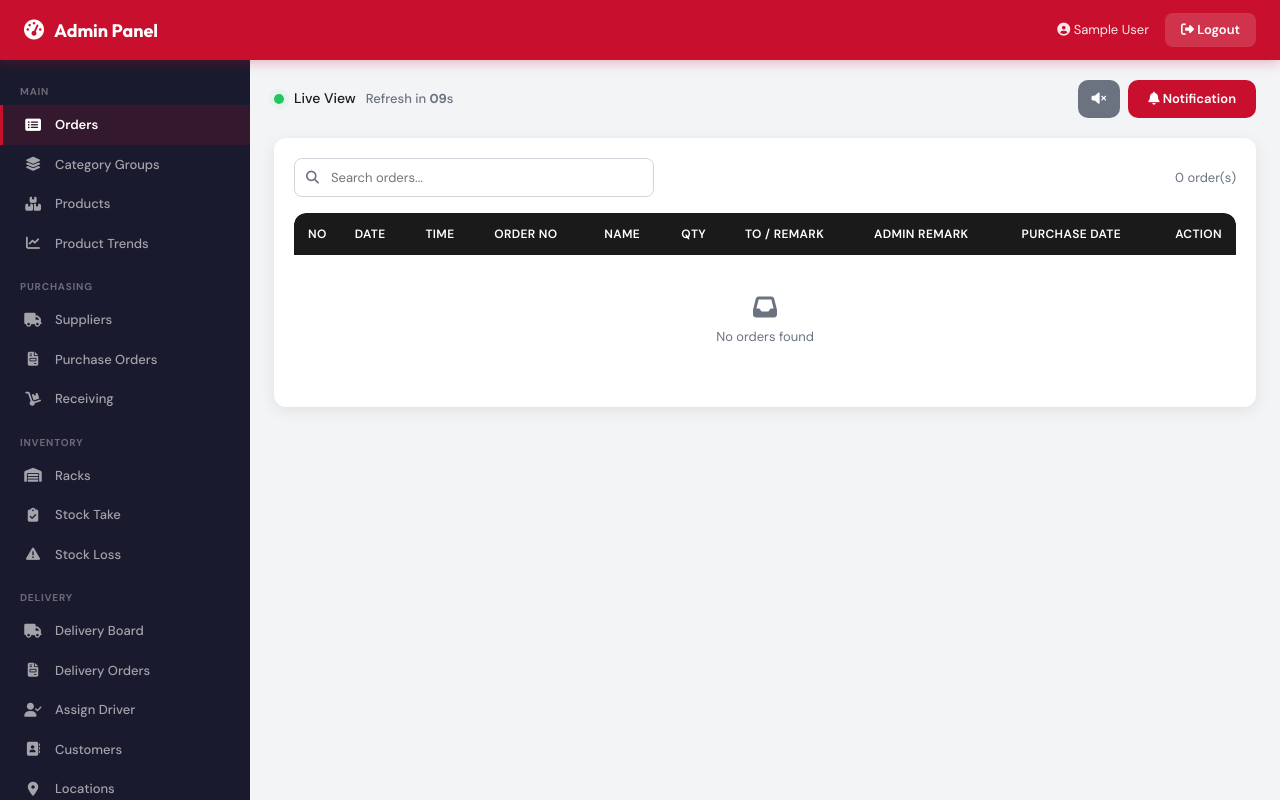
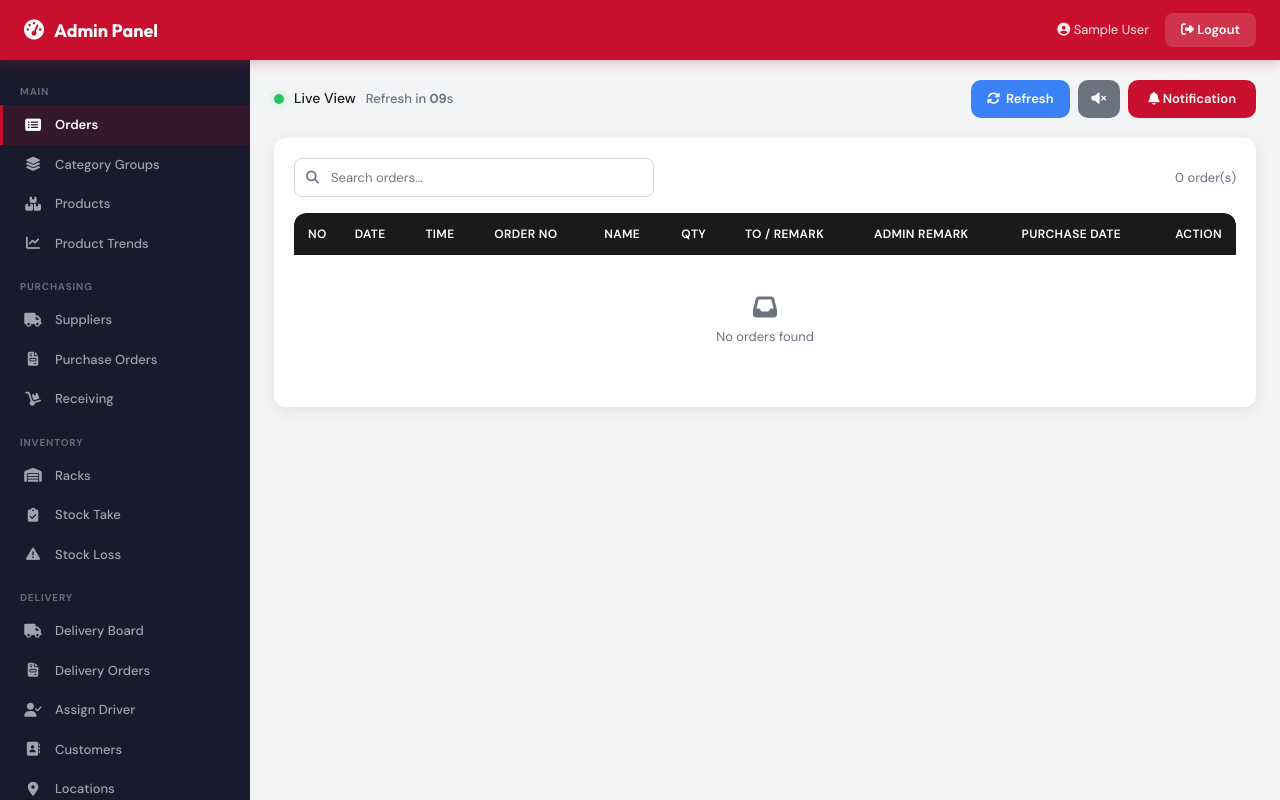
Before and after one commit to Whales-limitless/demo, a PHP site: page /admin/dashboard.php in a window 1280 px wide. Run offline with PHP 8.4, Linux system fonts and the light colour scheme; the visitor is signed in with stand-in values (Sample User, id 1); data that the repository does not hold is empty; some libraries are stand-ins or nearby versions.

Commit message:
Add manual refresh button to admin live orders dashboard
Adds a blue Refresh button with spinning icon animation next to the
sound toggle and notification buttons. Clicking it triggers an
immediate AJAX poll and resets the countdown timer.

https://claude.ai/code/session_01RgjmgMa2Fd1LkH1fn7hhtr

```diff
--- a/admin/dashboard.php
+++ b/admin/dashboard.php
@@ -87,6 +87,15 @@ body { font-family: 'DM Sans', sans-serif; background: var(--bg); color: var(--t
 }
 .countdown-label { color: var(--text-muted); font-size: 13px; }
 .status-right { display: flex; align-items: center; gap: 8px; flex-wrap: wrap; }
+
+.refresh-btn {
+    background: #3b82f6; color: #fff; border: none; padding: 9px 16px; border-radius: 10px;
+    font-family: 'DM Sans', sans-serif; font-size: 13px; font-weight: 600; cursor: pointer; transition: background var(--transition);
+    display: inline-flex; align-items: center; gap: 6px;
+}
+.refresh-btn:hover { background: #2563eb; }
+.refresh-btn.spinning i { animation: spin 0.8s linear infinite; }
+@keyframes spin { 0% { transform: rotate(0deg); } 100% { transform: rotate(360deg); } }
 
 .sound-toggle {
     background: #6b7280; color: #fff; border: none; padding: 9px 14px; border-radius: 10px;
@@ -188,6 +197,9 @@ body { font-family: 'DM Sans', sans-serif; background: var(--bg); color: var(--t
             <span class="countdown-label">Refresh in <strong id="seconds">15</strong>s</span>
         </div>
         <div class="status-right">
+            <button type="button" class="refresh-btn" id="refreshBtn" onclick="manualRefresh();" title="Refresh now">
+                <i class="fas fa-sync-alt" id="refreshIcon"></i> Refresh
+            </button>
             <button type="button" class="sound-toggle" id="soundToggle" onclick="toggleSound();">
                 <i class="fas fa-volume-mute" id="soundIcon"></i>
             </button>
@@ -581,6 +593,21 @@ function saveEdit() {
     });
 }
 
+// ── Manual Refresh ─────────────────────────────────────
+
+function manualRefresh() {
+    var btn = document.getElementById('refreshBtn');
+    btn.classList.add('spinning');
+    btn.disabled = true;
+    doPoll();
+    countdown = currentInterval;
+    updateCountdown();
+    setTimeout(function() {
+        btn.classList.remove('spinning');
+        btn.disabled = false;
+    }, 800);
+}
+
 // ── Init ───────────────────────────────────────────────
 startPolling();
 </script>
```
